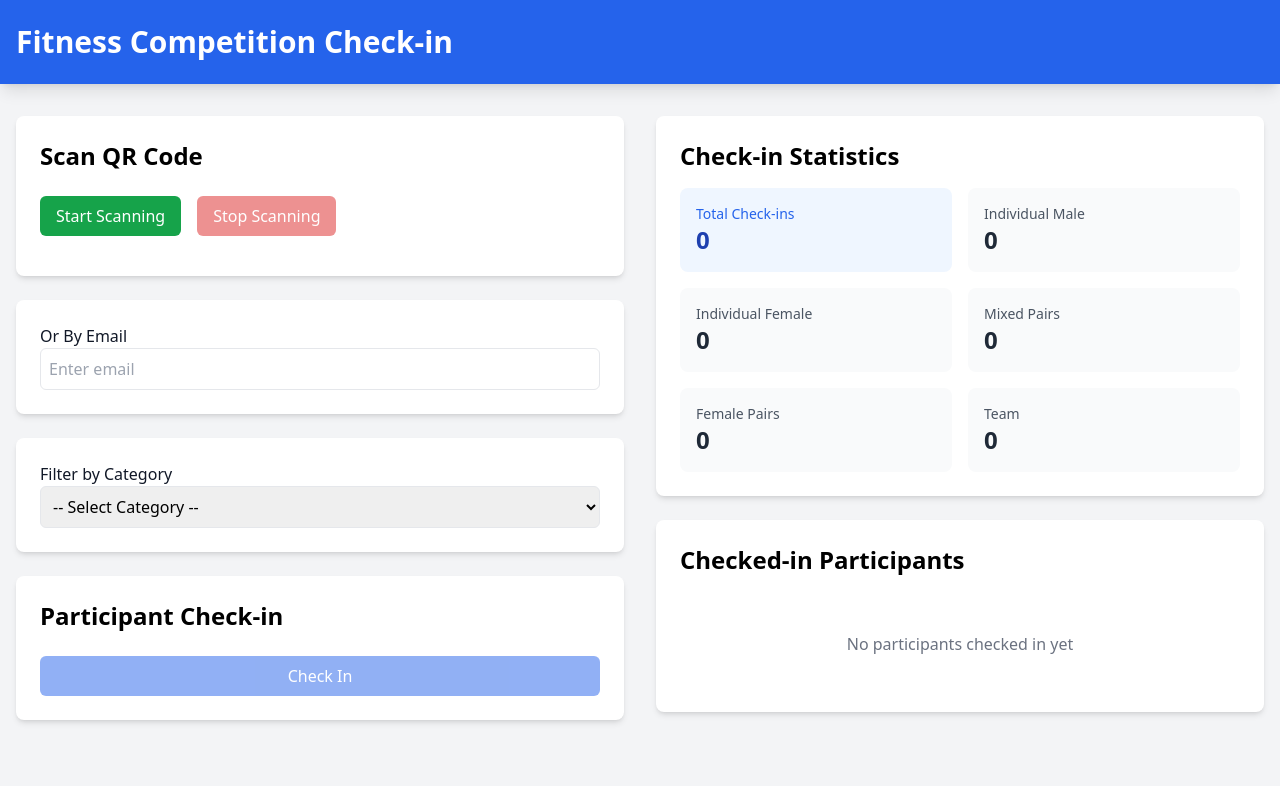
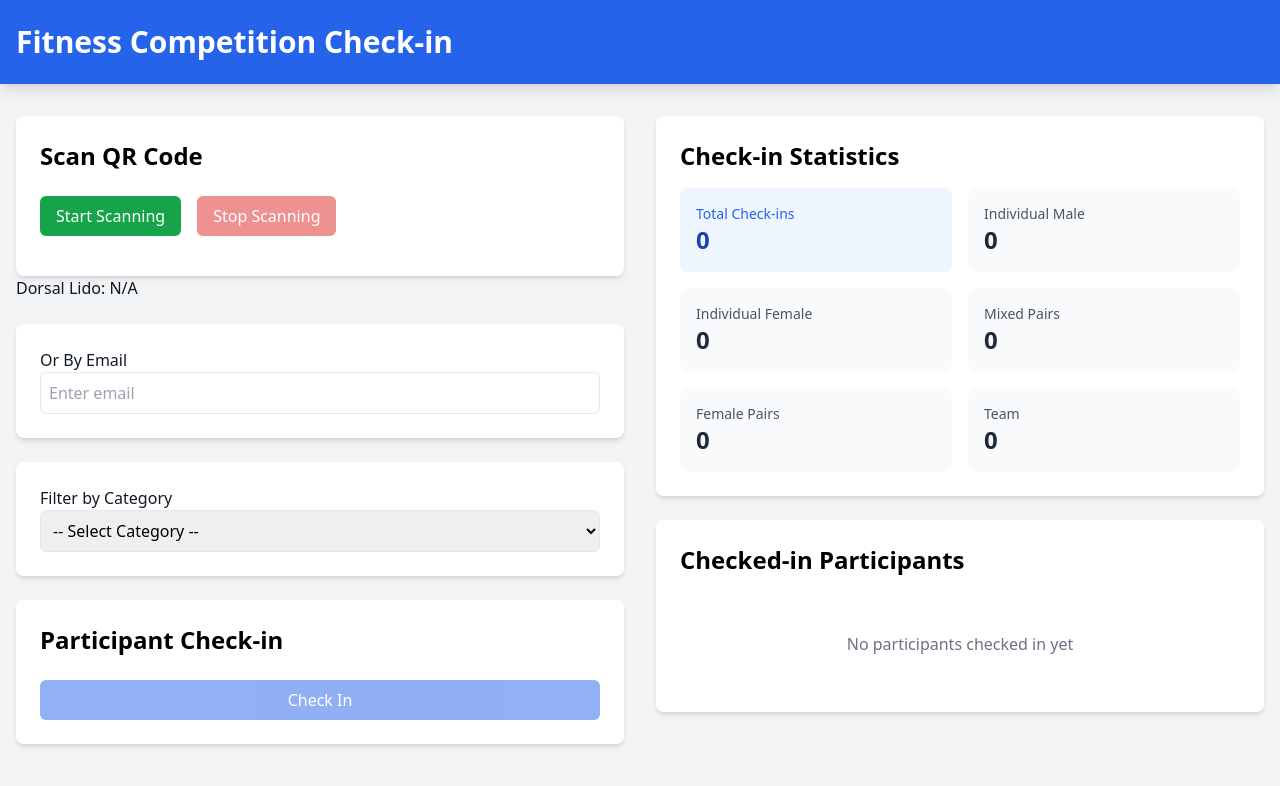
Before and after one commit to josefilipeii/neti, a Vue app: page / in a window 1280 px wide. Shown: the top 786 px of the page. Built offline with nearby package versions, Linux system fonts and the light colour scheme.

Commit message:
Add output of data we read

```diff
--- a/src/components/CheckInForm.vue
+++ b/src/components/CheckInForm.vue
@@ -26,6 +26,7 @@ const loading = ref(false);
 const error = ref('');
 const email = ref('');
 const isValidEmail = ref(false);
+const readData = ref('N/A');
 
 // Store available HYROX categories
 const categories = ref<{ id: string; name: string }[]>([]);
@@ -167,6 +168,7 @@ const categoryLabels: Record<string, string> = {
 <template>
   <div>
     <QRScanner @code-scanned="handleQRScanned" />
+    <h3 class="font-medium text-gray-900">Dorsal Lido: {{ readData }}</h3>
 
     <div class="bg-white rounded-lg shadow-md p-6 mt-6">
       <h3 class="font-medium text-gray-900">Or By Email</h3>
```
